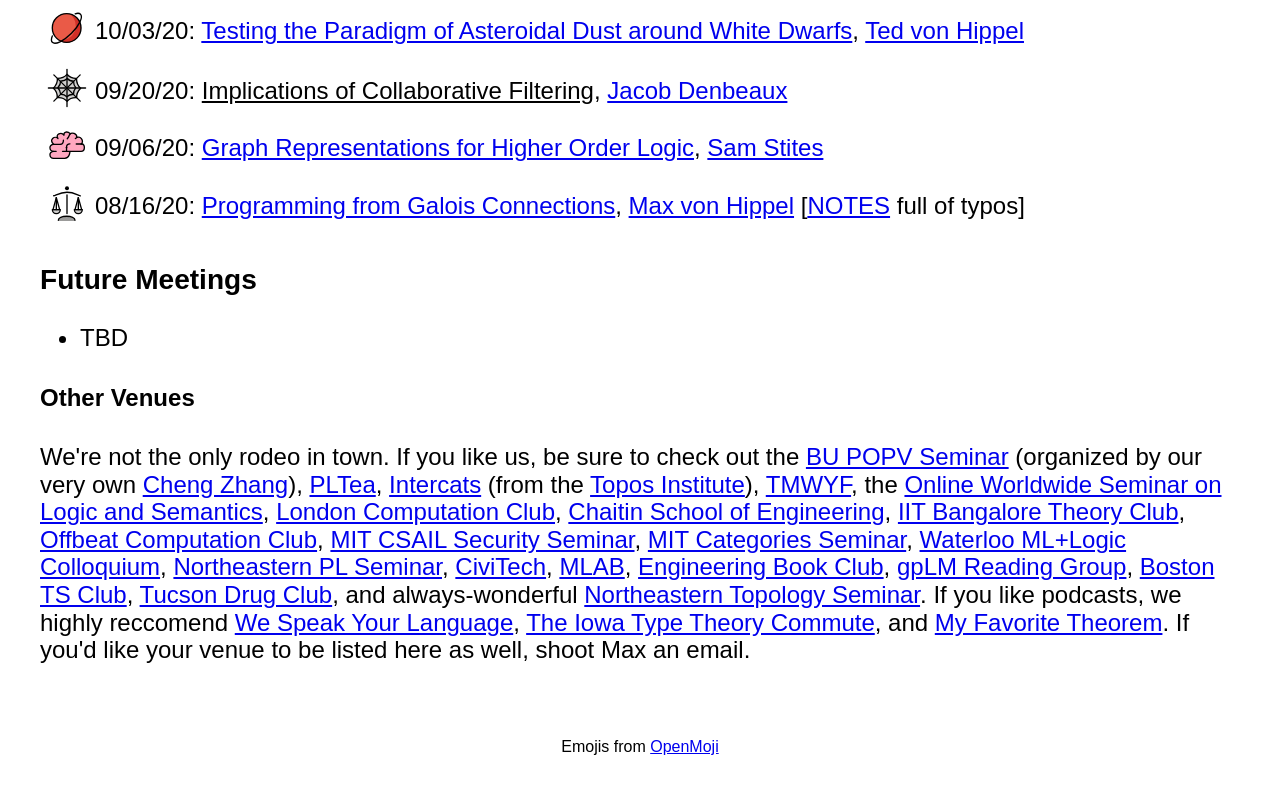
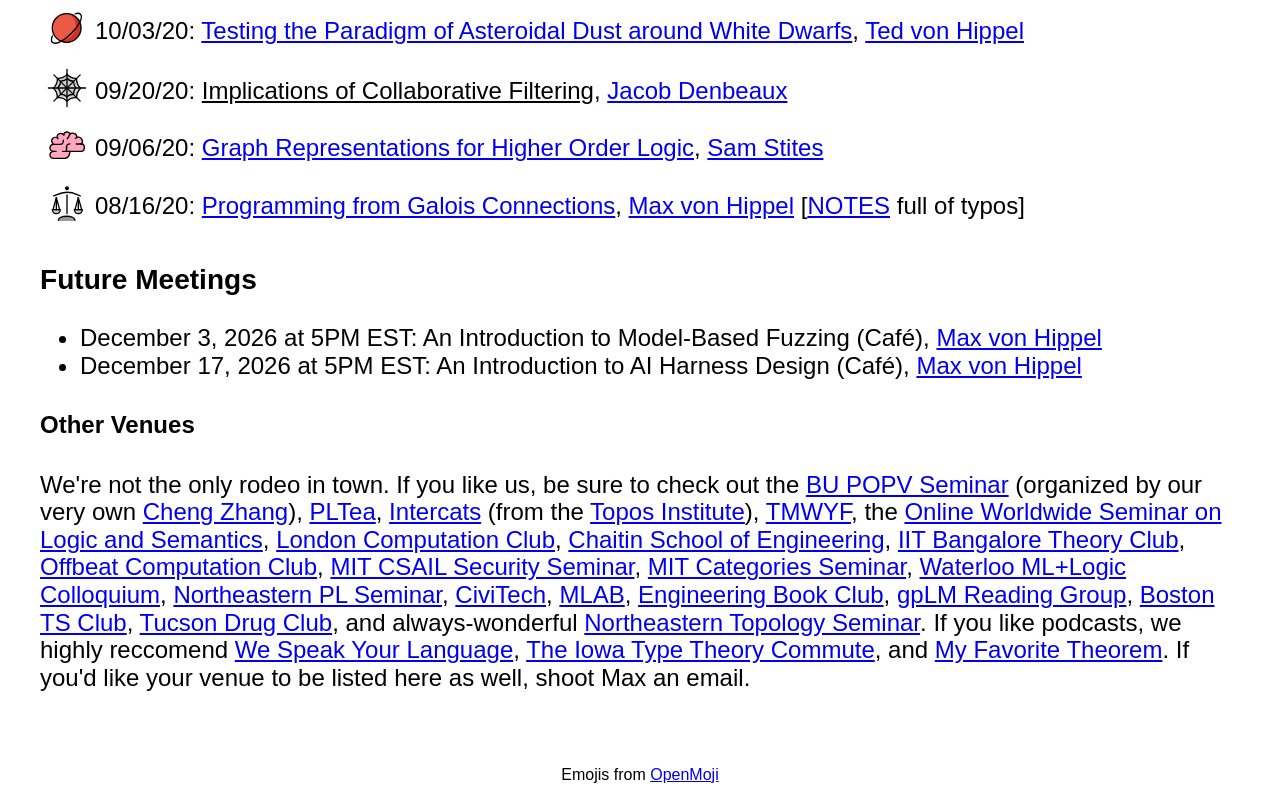
Before and after one commit to maxvonhippel/bostoncc, a plain HTML site: page index.html in a window 1280 px wide. Shown: the part 10565-11365 px from the top of the page. Before the commit the page ends 11338 px from the top, so only its background shows below. Drawn offline with nearby package versions, Linux system fonts and the light colour scheme.

Commit message:
Add Dec 3 and Dec 17 cafe talks to Future Meetings

```diff
--- a/index.html
+++ b/index.html
@@ -1729,7 +1729,8 @@
 
         <h3>Future Meetings</h3>
         <ul>
-            <li>TBD</li>
+            <li>December 3, 2026 at 5PM EST: An Introduction to Model-Based Fuzzing (Café), <a href="https://mxvh.pl">Max von Hippel</a></li>
+            <li>December 17, 2026 at 5PM EST: An Introduction to AI Harness Design (Café), <a href="https://mxvh.pl">Max von Hippel</a></li>
         </ul>
 
         <h4>Other Venues</h4>
```
